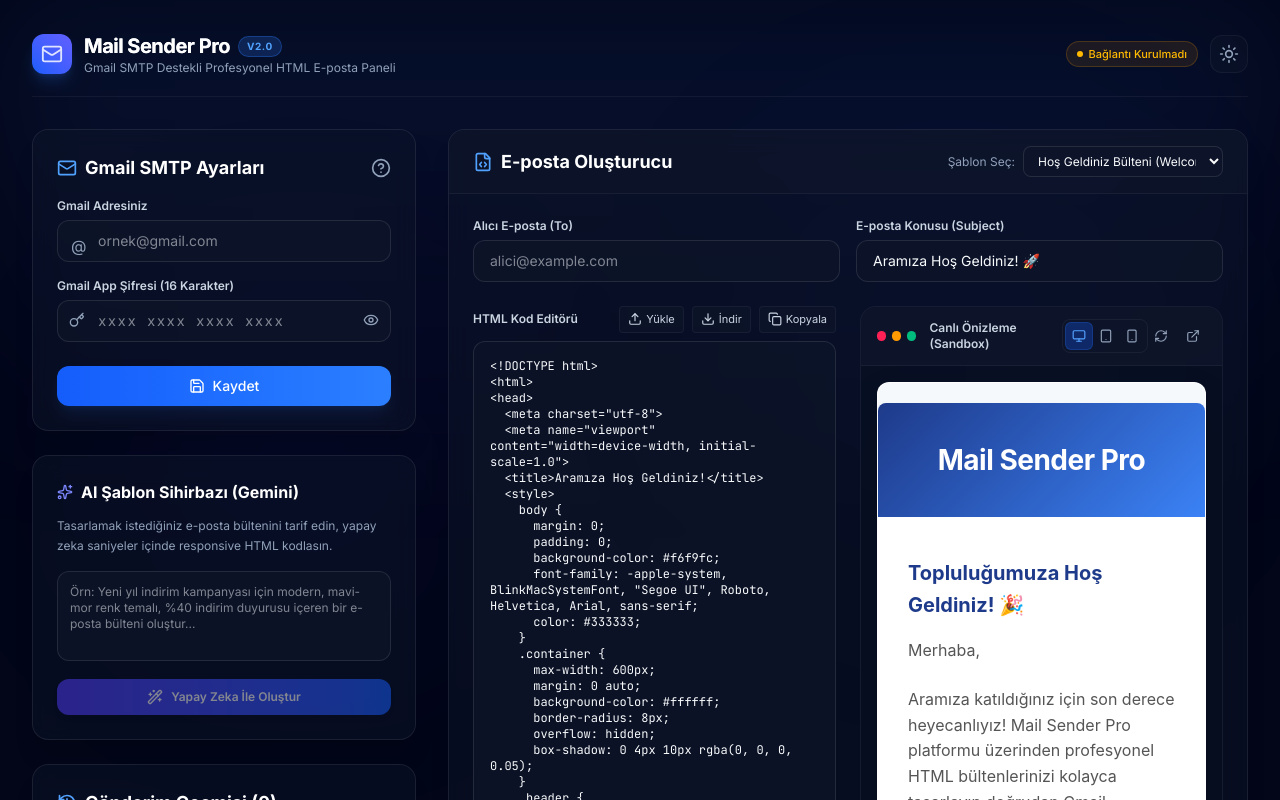
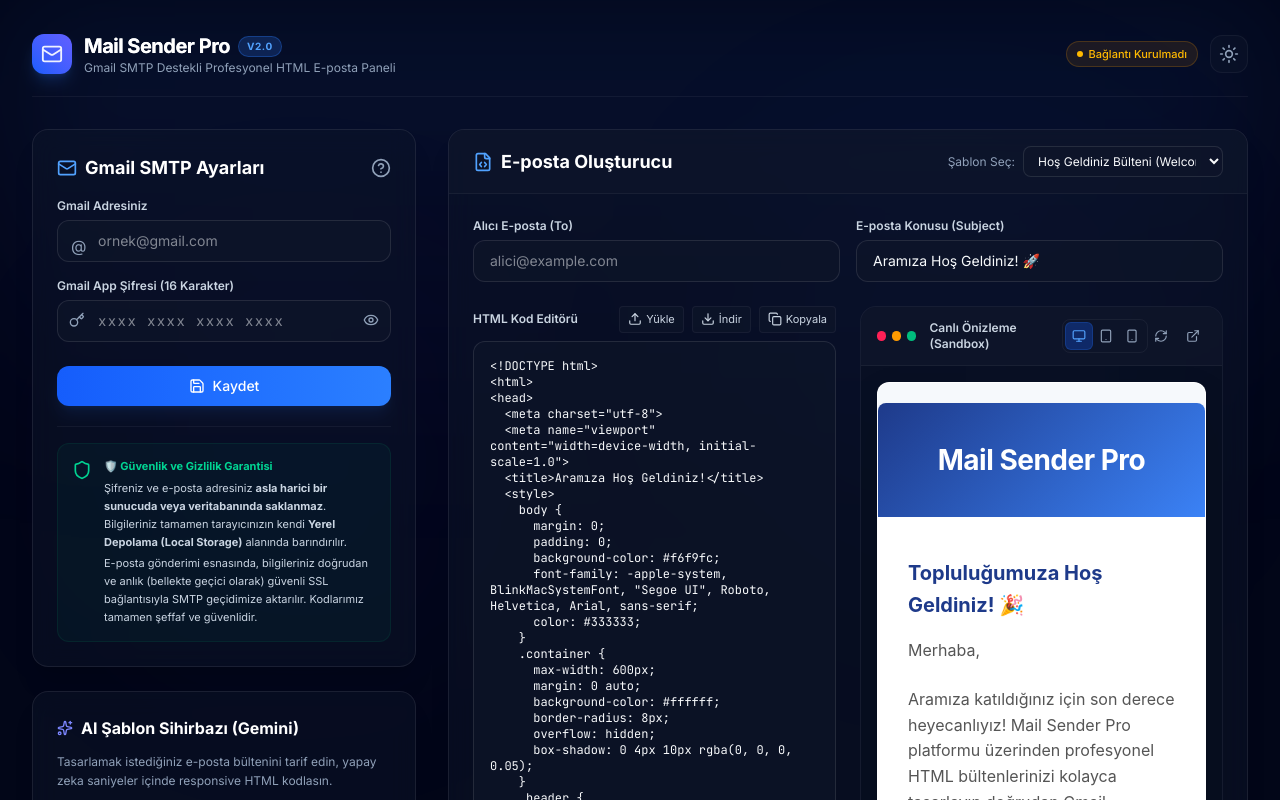
Before and after one commit to upbotmonitor-maker/HtmlllSenderr, a React (Vite) app: page / in a window 1280 px wide. Shown: the top 800 px of the page. Built offline with nearby package versions, Linux system fonts and the light colour scheme.

Commit message:
feat: add security and privacy notice to settings
Include a security disclaimer in the settings panel to inform users that credentials are stored locally and not on external servers.

```diff
--- a/src/components/SettingsPanel.tsx
+++ b/src/components/SettingsPanel.tsx
@@ -5,7 +5,7 @@
 
 import React, { useState, useEffect } from 'react';
 import { MailSettings } from '../types';
-import { Mail, Key, Eye, EyeOff, Save, CheckCircle, HelpCircle } from 'lucide-react';
+import { Mail, Key, Eye, EyeOff, Save, CheckCircle, HelpCircle, Shield } from 'lucide-react';
 import { motion, AnimatePresence } from 'motion/react';
 
 interface SettingsPanelProps {
@@ -143,6 +143,21 @@
           )}
         </AnimatePresence>
       </form>
+
+      <div className="mt-5 pt-4 border-t border-white/5" id="security-notice-box">
+        <div className="flex items-start gap-3 p-3.5 rounded-xl bg-emerald-500/5 border border-emerald-500/10 text-[11px] leading-relaxed text-slate-300">
+          <Shield className="w-5 h-5 text-emerald-400 shrink-0 mt-0.5" />
+          <div className="space-y-1">
+            <p className="font-bold text-emerald-400">🛡️ Güvenlik ve Gizlilik Garantisi</p>
+            <p>
+              Şifreniz ve e-posta adresiniz <strong>asla harici bir sunucuda veya veritabanında saklanmaz</strong>. Bilgileriniz tamamen tarayıcınızın kendi <strong>Yerel Depolama (Local Storage)</strong> alanında barındırılır.
+            </p>
+            <p>
+              E-posta gönderimi esnasında, bilgileriniz doğrudan ve anlık (bellekte geçici olarak) güvenli SSL bağlantısıyla SMTP geçidimize aktarılır. Kodlarımız tamamen şeffaf ve güvenlidir.
+            </p>
+          </div>
+        </div>
+      </div>
     </div>
   );
 }
```
